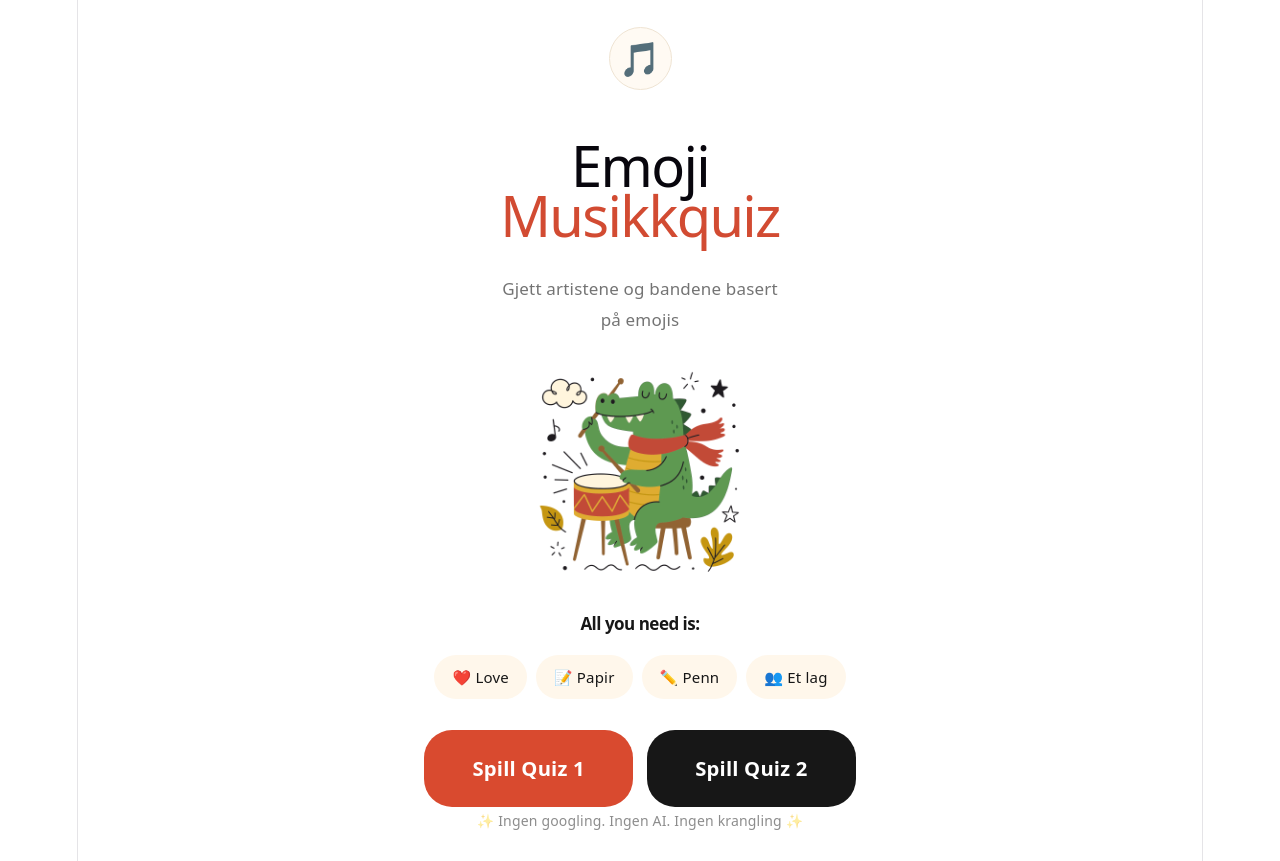
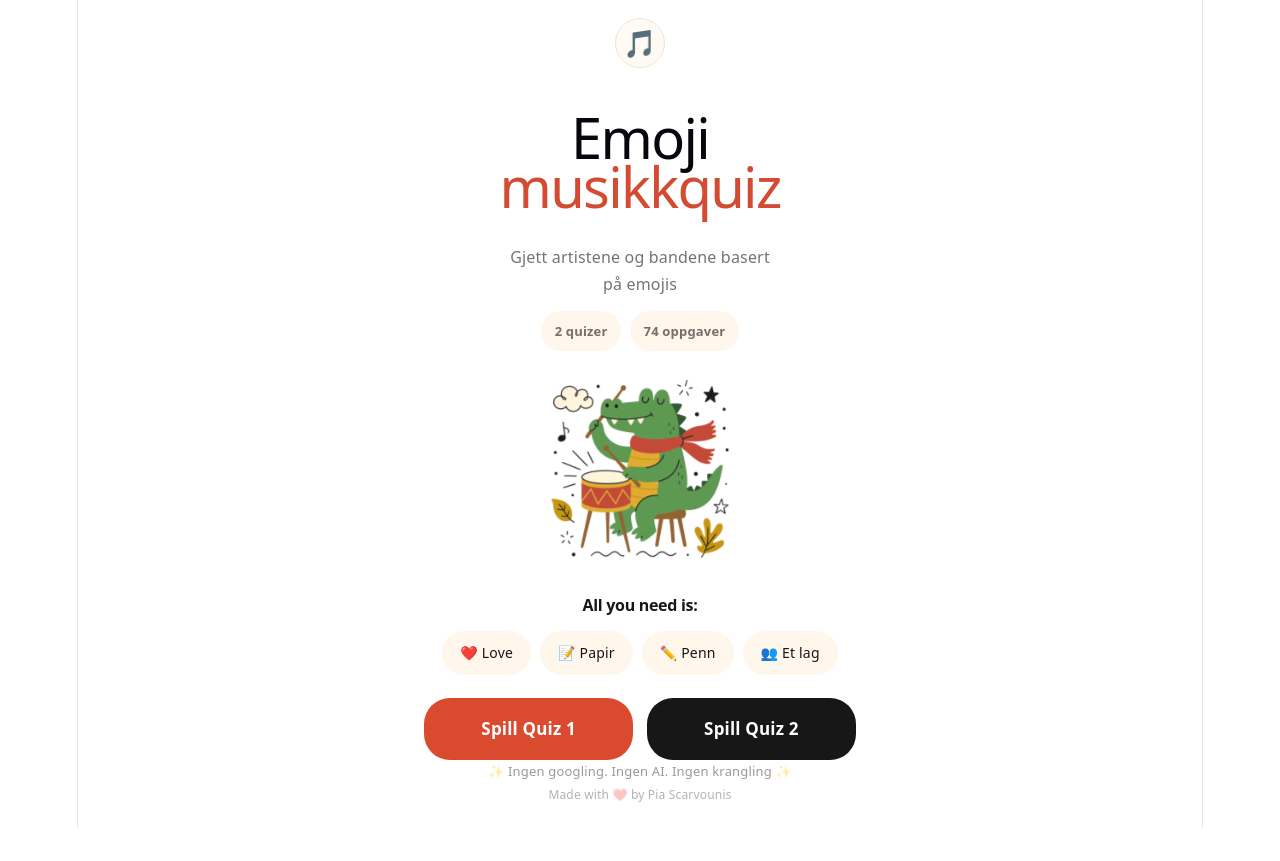
Before and after one commit to pia-scarvounis/emoji-musikkquiz-v1, a React (Vite) app: page / in a window 1280 px wide. After the commit the page ends 827 px from the top, so only its background shows below. Built offline with nearby package versions, Linux system fonts and the light colour scheme.

Commit message:
lagt til småting på forsiden

```diff
--- a/src/App.css
+++ b/src/App.css
@@ -1 +1,16 @@
 @import "tailwindcss";
+@keyframes softFloat {
+  0% {
+    transform: translateY(0);
+  }
+  50% {
+    transform: translateY(-7px);
+  }
+  100% {
+    transform: translateY(0);
+  }
+}
+
+.float-image {
+  animation: softFloat 3s ease-in-out infinite;
+}
--- a/src/App.jsx
+++ b/src/App.jsx
@@ -232,7 +232,7 @@ function nextQuestion() {
     );
   }
 
-  if (screen === "done") {
+   if (screen === "done") {
     const answeredCount = Object.values(statuses).filter(
       (status) => status === "answered"
     ).length;
@@ -241,12 +241,12 @@ function nextQuestion() {
       (status) => status === "stuck"
     ).length;
 
-   const notAnsweredCount = questions.length - answeredCount;
+    const notAnsweredCount = questions.length - answeredCount;
 
     return (
       <main className="flex min-h-screen items-center justify-center bg-white px-6 py-6 text-[#171717]">
         <section className="mx-auto flex w-full max-w-sm flex-col items-center text-center">
-          <h1 className="text-[54px] font-black leading-[0.9] tracking-[-3px]">
+          <h1 className="text-[54px] font-black leading-[0.9] tracking-[-2px]">
             Ferdig 🎉
           </h1>
 
@@ -266,8 +266,10 @@ function nextQuestion() {
             </div>
 
             <div className="rounded-[24px] bg-[#f4f4f4] p-4">
-            <p className="text-2xl font-black">{notAnsweredCount}</p>
-<p className="mt-1 text-sm font-bold text-black/45">Ikke besvart</p>
+              <p className="text-2xl font-black">{notAnsweredCount}</p>
+              <p className="mt-1 text-sm font-bold text-black/45">
+                Ikke besvart
+              </p>
             </div>
           </div>
 
@@ -294,69 +296,83 @@ function nextQuestion() {
   }
 
   return (
-    <main className="flex min-h-screen items-center justify-center bg-white px-6 py-6 text-[#171717]">
+    <main className="flex min-h-screen items-center justify-center bg-white px-6 py-4 text-[#171717]">
       <section className="mx-auto flex w-full max-w-sm flex-col items-center text-center">
-        <div className="mb-4 flex h-14 w-14 items-center justify-center rounded-full border border-[#efe4d3] bg-[#fffaf3] text-3xl">
+        <div className="mb-3 flex h-11 w-11 items-center justify-center rounded-full border border-[#efe4d3] bg-[#fffaf3] text-2xl">
           🎵
         </div>
 
-        <h1 className="text-[54px] font-black leading-[0.9] tracking-[-3px]">
+        <h1 className="text-[48px] font-black leading-[0.88] tracking-[-1.6px]">
           Emoji
-          <span className="block text-[#d24b32]">Musikkquiz</span>
+          <span className="block text-[#d24b32]">musikkquiz</span>
         </h1>
 
-        <p className="mt-4 max-w-[290px] text-[17px] leading-7 text-black/55">
+        <p className="mt-3 max-w-[280px] text-[16px] leading-6 text-black/55">
           Gjett artistene og bandene basert på emojis
         </p>
+
+        <div className="mt-3 flex gap-2">
+          <div className="rounded-full bg-[#fff7eb] px-3 py-1.5 text-[13px] font-bold text-black/55">
+            2 quizer
+          </div>
+
+          <div className="rounded-full bg-[#fff7eb] px-3 py-1.5 text-[13px] font-bold text-black/55">
+            74 oppgaver
+          </div>
+        </div>
 
         <img
           src={musicImage}
           alt="Emoji Musikkquiz"
-          className="mt-5 w-full max-w-[230px]"
+          className="float-image mt-4 w-full max-w-[205px]"
         />
 
-        <div className="mt-5 flex w-full flex-col items-center">
-          <p className="text-[17px] font-bold tracking-[-0.5px]">
+        <div className="mt-4 flex w-full flex-col items-center">
+          <p className="text-[16px] font-bold tracking-[-0.3px]">
             All you need is:
           </p>
 
-          <div className="mt-4 flex flex-wrap justify-center gap-2">
-            <div className="rounded-full bg-[#fff7eb] px-4 py-2 text-[15px] font-medium">
-               ❤️ Love
+          <div className="mt-3 flex flex-wrap justify-center gap-2">
+            <div className="rounded-full bg-[#fff7eb] px-4 py-2 text-[14px] font-medium">
+              ❤️ Love
             </div>
 
-            <div className="rounded-full bg-[#fff7eb] px-4 py-2 text-[15px] font-medium">
+            <div className="rounded-full bg-[#fff7eb] px-4 py-2 text-[14px] font-medium">
               📝 Papir
             </div>
 
-            <div className="rounded-full bg-[#fff7eb] px-4 py-2 text-[15px] font-medium">
+            <div className="rounded-full bg-[#fff7eb] px-4 py-2 text-[14px] font-medium">
               ✏️ Penn
             </div>
 
-            <div className="rounded-full bg-[#fff7eb] px-4 py-2 text-[15px] font-medium">
-               👥 Et lag
+            <div className="rounded-full bg-[#fff7eb] px-4 py-2 text-[14px] font-medium">
+              👥 Et lag
             </div>
           </div>
         </div>
 
-        <div className="mt-7 grid w-full grid-cols-2 gap-3">
+        <div className="mt-5 grid w-full grid-cols-2 gap-3">
           <button
             onClick={() => startQuiz("quizOne")}
-            className="rounded-[28px] bg-[#d94a2f] px-5 py-5 text-lg font-black text-white transition active:scale-[0.98]"
+            className="rounded-[26px] bg-[#d94a2f] px-5 py-4 text-[17px] font-black text-white transition active:scale-[0.98]"
           >
             Spill Quiz 1
           </button>
 
           <button
             onClick={() => startQuiz("quizTwo")}
-            className="rounded-[28px] bg-[#171717] px-5 py-5 text-lg font-black text-white transition active:scale-[0.98]"
+            className="rounded-[26px] bg-[#171717] px-5 py-4 text-[17px] font-black text-white transition active:scale-[0.98]"
           >
             Spill Quiz 2
           </button>
         </div>
 
-        <p className="mt-5 text-[14px] leading-6 text-black/45">
+        <p className="mt-4 text-[13px] leading-5 text-black/40">
           ✨ Ingen googling. Ingen AI. Ingen krangling ✨
+        </p>
+
+        <p className="mt-2 text-[12px] font-medium text-black/30">
+          Made with ❤️ by Pia Scarvounis
         </p>
       </section>
     </main>
```
